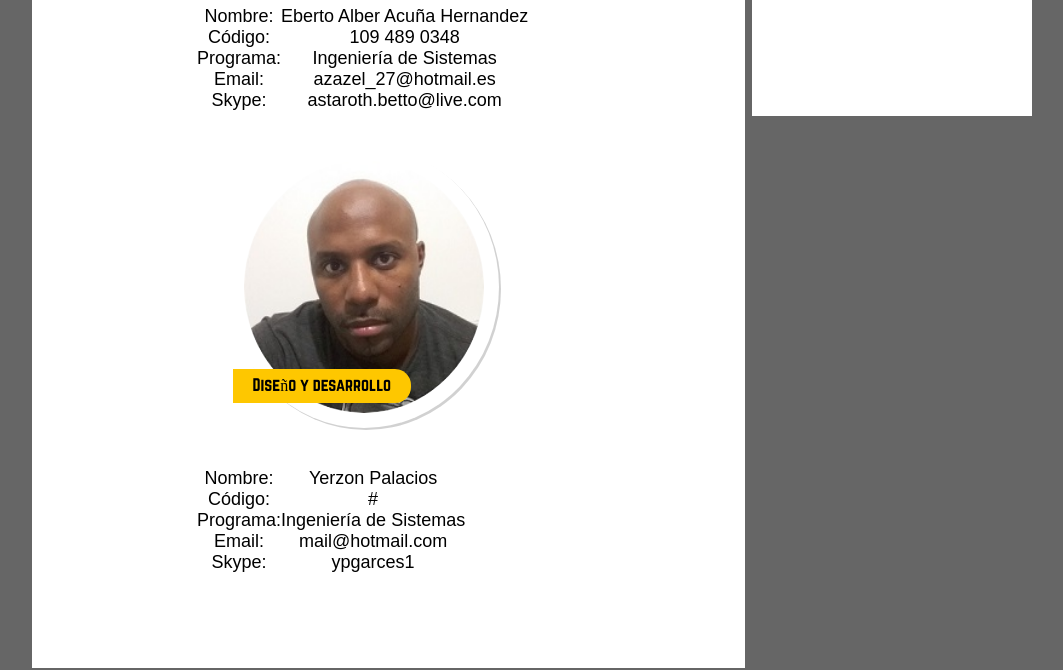
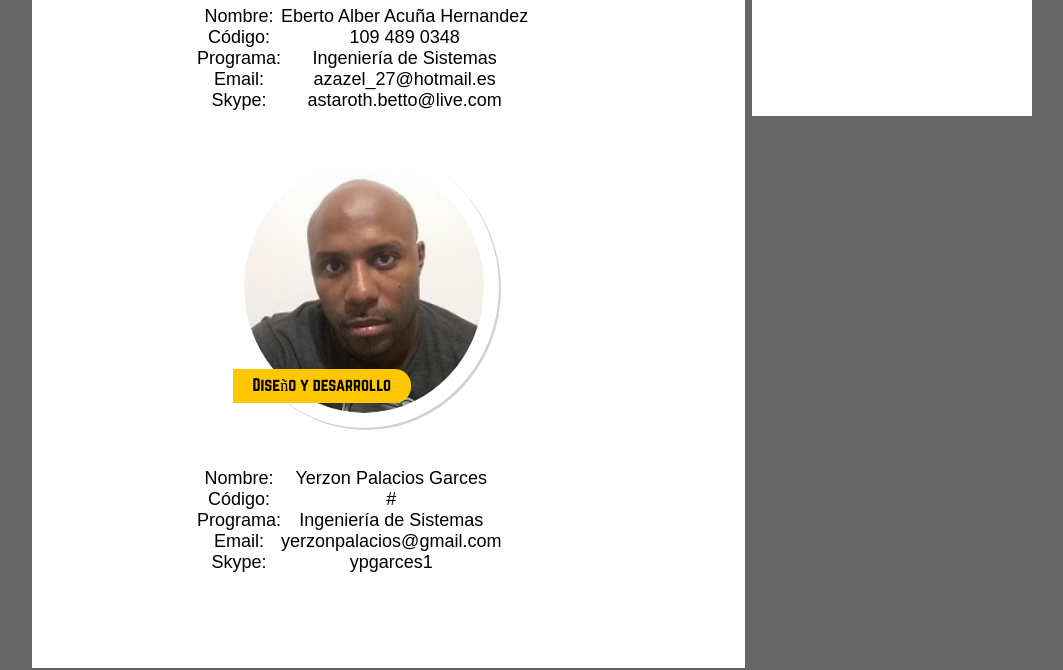
Before and after one commit to hugosantillana/GitOva3, a plain HTML site: page autores.html in a window 1280 px wide. Shown: the part 1126-1796 px from the top of the page, without its empty margins (108-1171 px from the left). Drawn offline with Linux system fonts and the light colour scheme; files whose address does not match are found by name.

Commit message:
cambio pagina autores

```diff
--- a/autores.html
+++ b/autores.html
@@ -194,7 +194,7 @@
                                                 <tbody>
                                                 <tr>
                                                 <td>Nombre:</td>
-                                                <td>Yerzon Palacios</td>
+                                                <td>Yerzon Palacios Garces</td>
                                                 </tr>
                                                 <tr>
                                                 <td>Código:</td>
@@ -206,7 +206,7 @@
                                                 </tr>
                                                 <tr>
                                                 <td>Email:</td>
-                                                <td>mail@hotmail.com</td>
+                                                <td>yerzonpalacios@gmail.com</td>
                                                 </tr>
                                                 <tr>
                                                 <td>Skype:</td>
```
